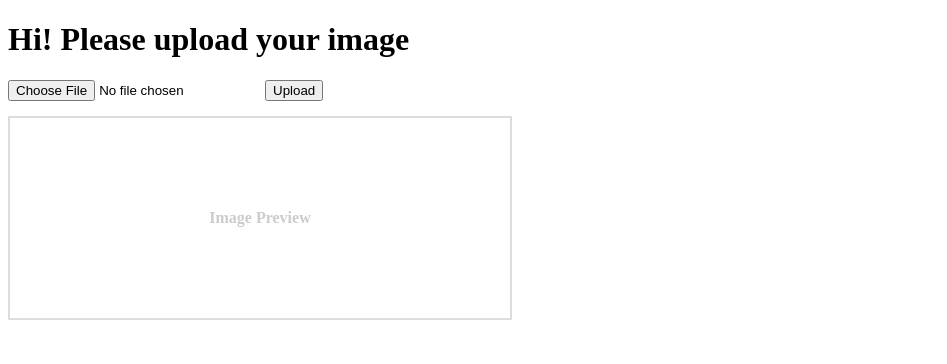
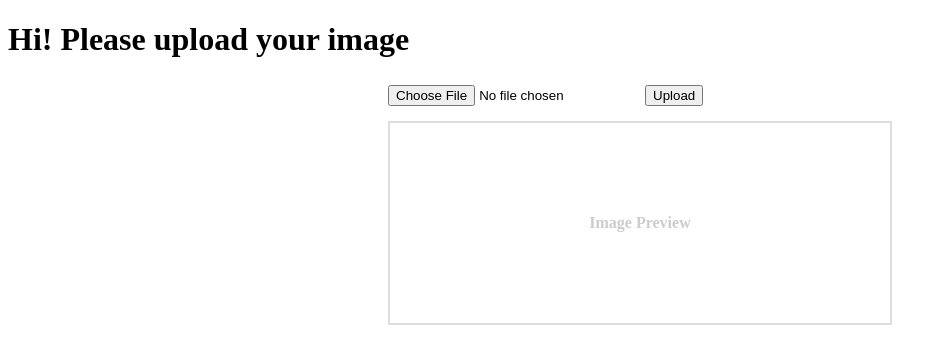
Before and after one commit to silver2v/img-magic, a Flask app: page / in a window 1280 px wide. Shown: the top 364 px of the page, without its empty margins (0-947 px from the left). Run offline with Flask 2, Linux system fonts and the light colour scheme; parts of the project's set-up code (start-up, migrations or seed data) failed here and were passed over.

Commit message:
improvements

```diff
--- a/templates/index.html
+++ b/templates/index.html
@@ -41,6 +41,20 @@
 
             }
 
+            #wrapper {
+                display: flex;
+                flex-wrap: wrap;
+                justify-content: center;
+            }
+
+            #loader-anime{
+                margin: 5px;
+            }
+
+            #image-upload{
+                margin: 5px;
+            }
+
             /* .loader{
                 background: #000 url(static/loader1.gif) center;
                 height: 200px;
@@ -60,8 +74,10 @@
         <!-- <div id="loading"></div>
         <div id="content"> -->
         <h1>Hi! Please upload your image</h1>
-            <div class="loader" id="loader-anime"></div>
 
+        <div id="wrapper">
+
+            <div id="image-upload">
                 <form method="post" enctype="multipart/form-data">
 
                     <input type="file" name="file" id="inpFile">
@@ -73,6 +89,10 @@
                     </div>
 
                 </form>
+
+            </div>
+
+            <div class="loader" id="loader-anime"></div>
 
         </div>
 
```
Lines whose indentation alone changed are shown as unchanged.
